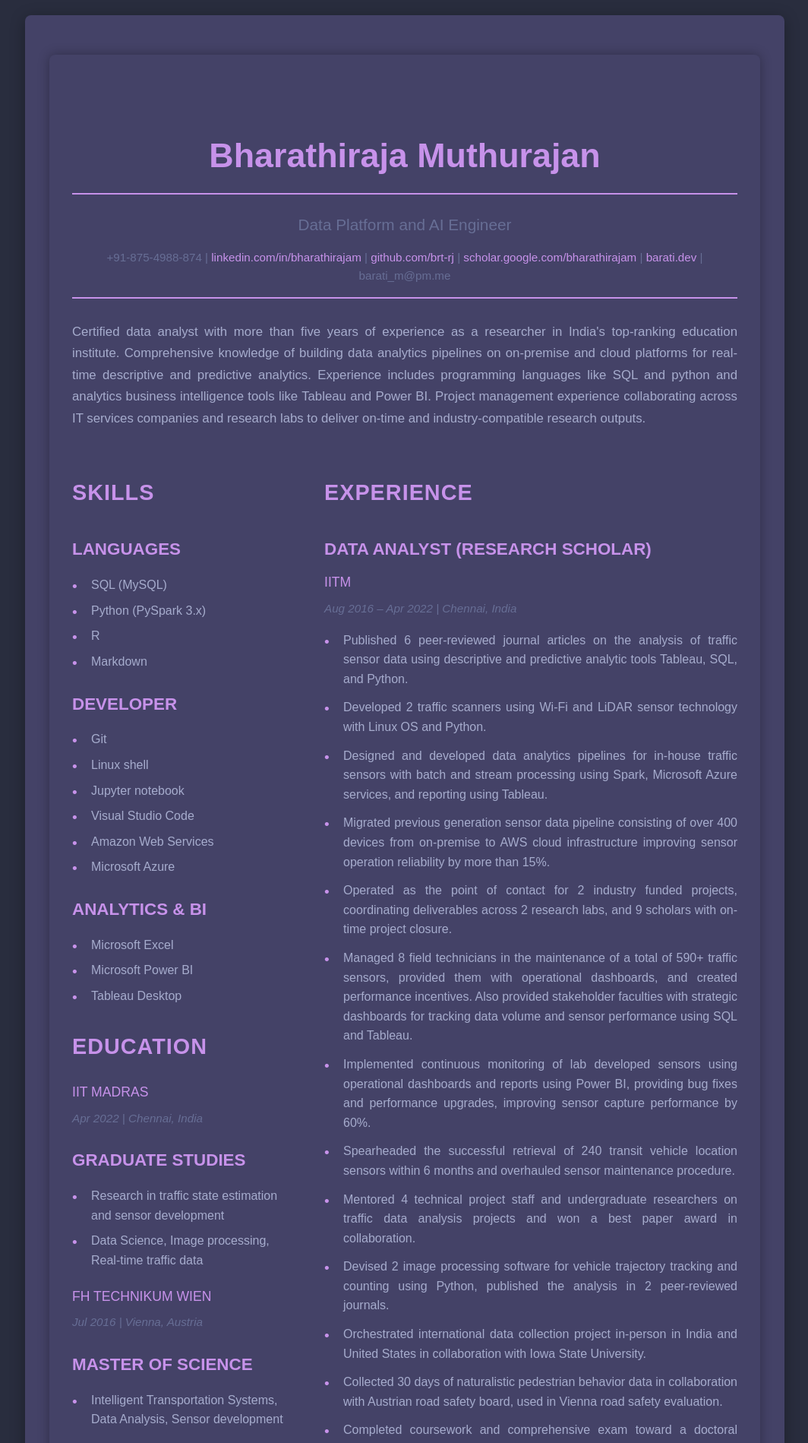
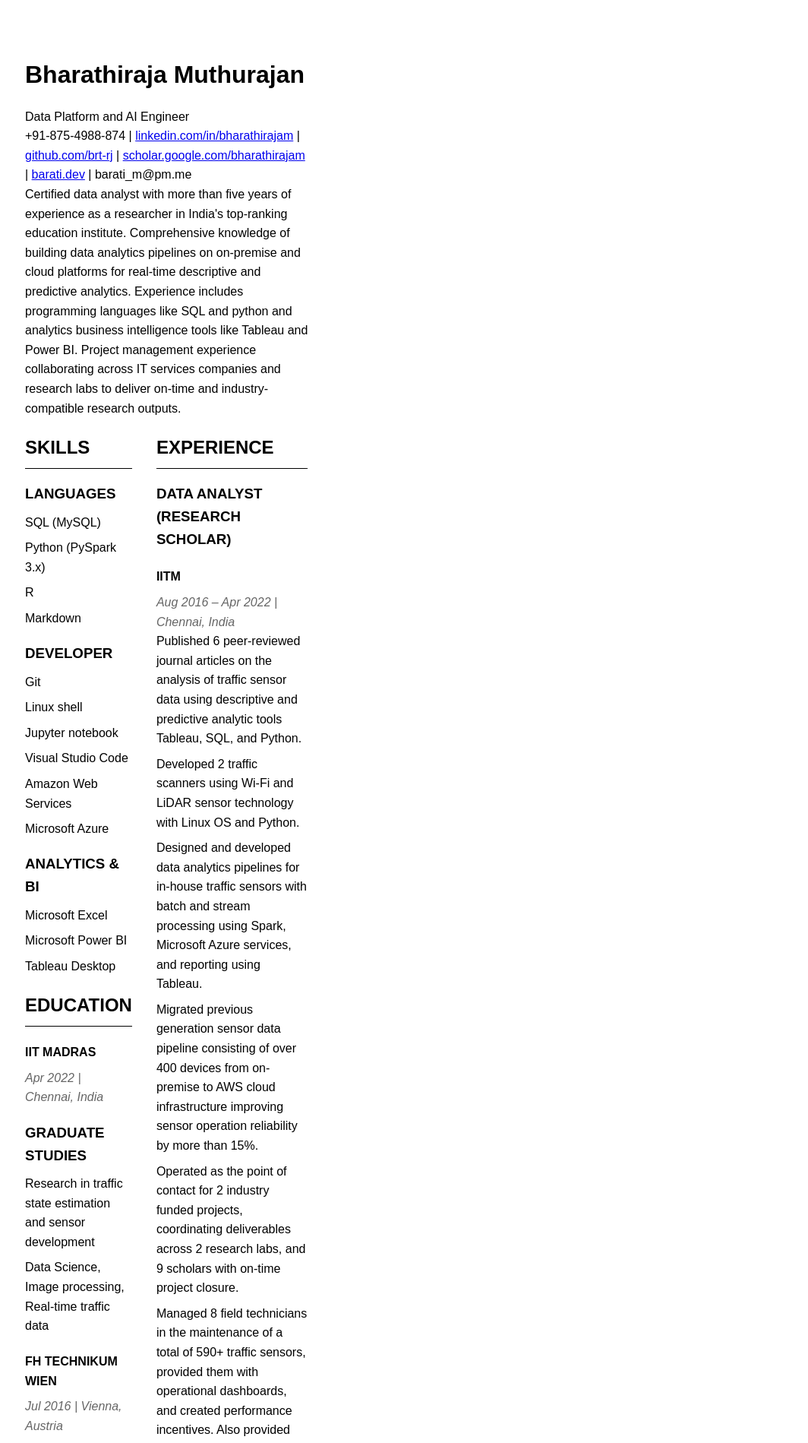
Before and after one commit to brt-rj/barati-dev.github.io, a Jekyll site: the page built from pdf-resume.html, in a window 1280 px wide. Shown: the top 1899 px of the page at 76% size, without its empty margins (107-1171 px from the left). Built offline with Jekyll 4.4.1, drawn with Linux system fonts in a browser that asks for light colours.

Commit message:
Update pdf gen script

```diff
--- /dev/null
+++ b/assets/css/pdf-resume.css
@@ -0,0 +1,56 @@
+body {
+    font-family: 'Raleway', sans-serif;
+    line-height: 1.6;
+    color: #000;
+    background: #fff;
+    margin: 0;
+    padding: 20px;
+}
+
+.resume-container {
+    max-width: 1000px;
+    margin: 0 auto;
+    padding: 2em;
+}
+
+.main-content {
+    display: grid;
+    grid-template-columns: 1fr 2fr;
+    gap: 2em;
+}
+
+.left-column, .right-column {
+    break-inside: avoid;
+}
+
+h1, h2, h3, h4 {
+    color: #000;
+    margin-bottom: 0.5em;
+    break-after: avoid;
+}
+
+h2 {
+    border-bottom: 1px solid #000;
+    padding-bottom: 0.3em;
+}
+
+ul {
+    list-style: none;
+    padding-left: 0;
+    margin: 0 0 1em 0;
+}
+
+li {
+    margin-bottom: 0.5em;
+    page-break-inside: avoid;
+}
+
+.date-location {
+    font-style: italic;
+    color: #666;
+}
+
+@page {
+    margin: 1cm;
+    size: A4;
+}
--- a/pdf-resume.html
+++ b/pdf-resume.html
@@ -6,11 +6,13 @@ permalink: /pdf-resume.html
 <head>
   <meta charset="UTF-8">
   <title>Resume PDF</title>
-  <link rel="stylesheet" href="/assets/css/style.css">
+  <link rel="stylesheet" href="{{ site.baseurl }}/assets/css/pdf-resume.css">
 </head>
 <body>
   <div class="resume-container">
-    {% include_relative assets/BM_resume.md %}
+    <div class="main-content">
+      {% include_relative assets/BM_resume.md %}
+    </div>
   </div>
 </body>
 </html>
```
Also changed, not shown: assets/js/generate-pdf.js (+18 -57 lines), .github/workflows/build-and-deploy-barati-dev.yml, 1 other file.
